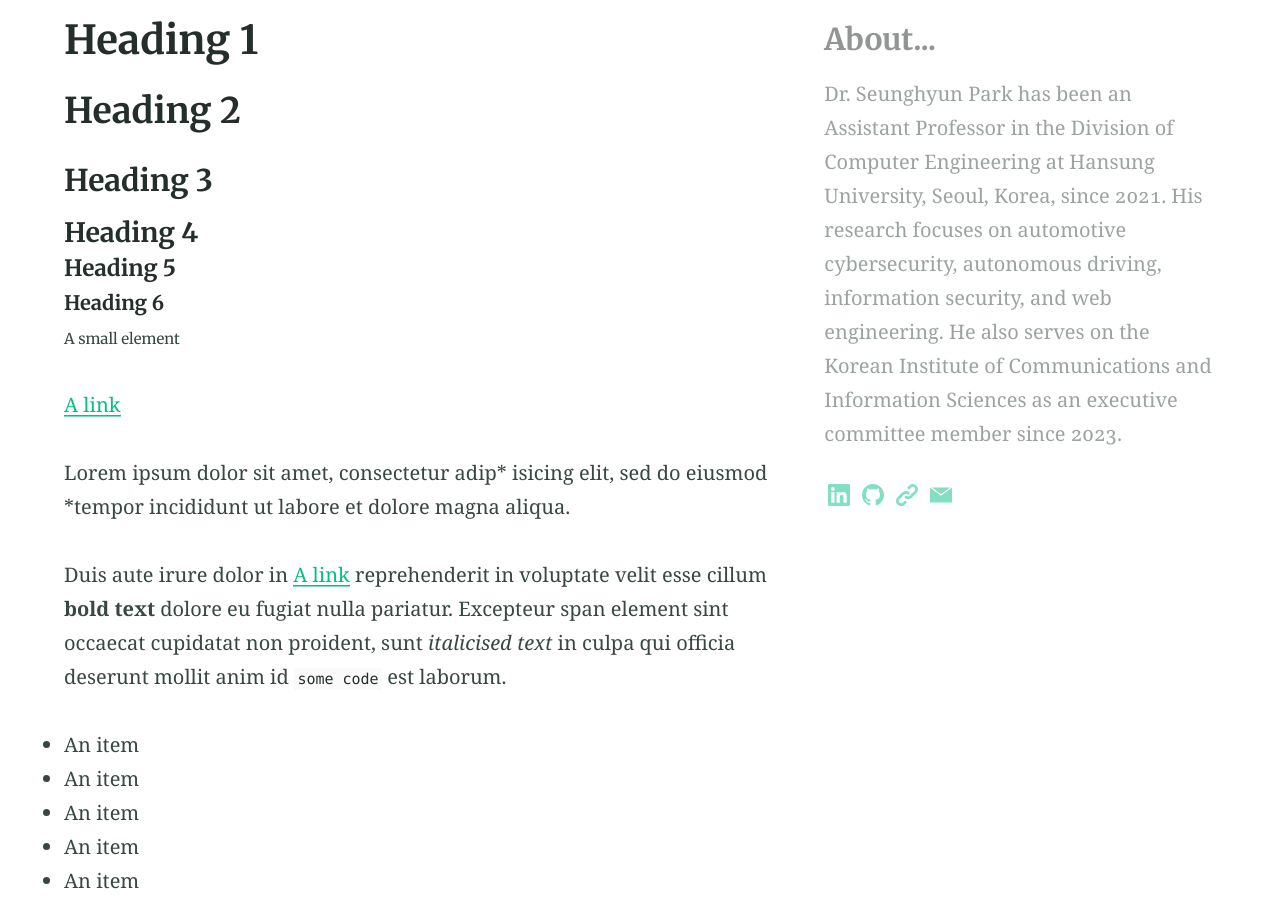
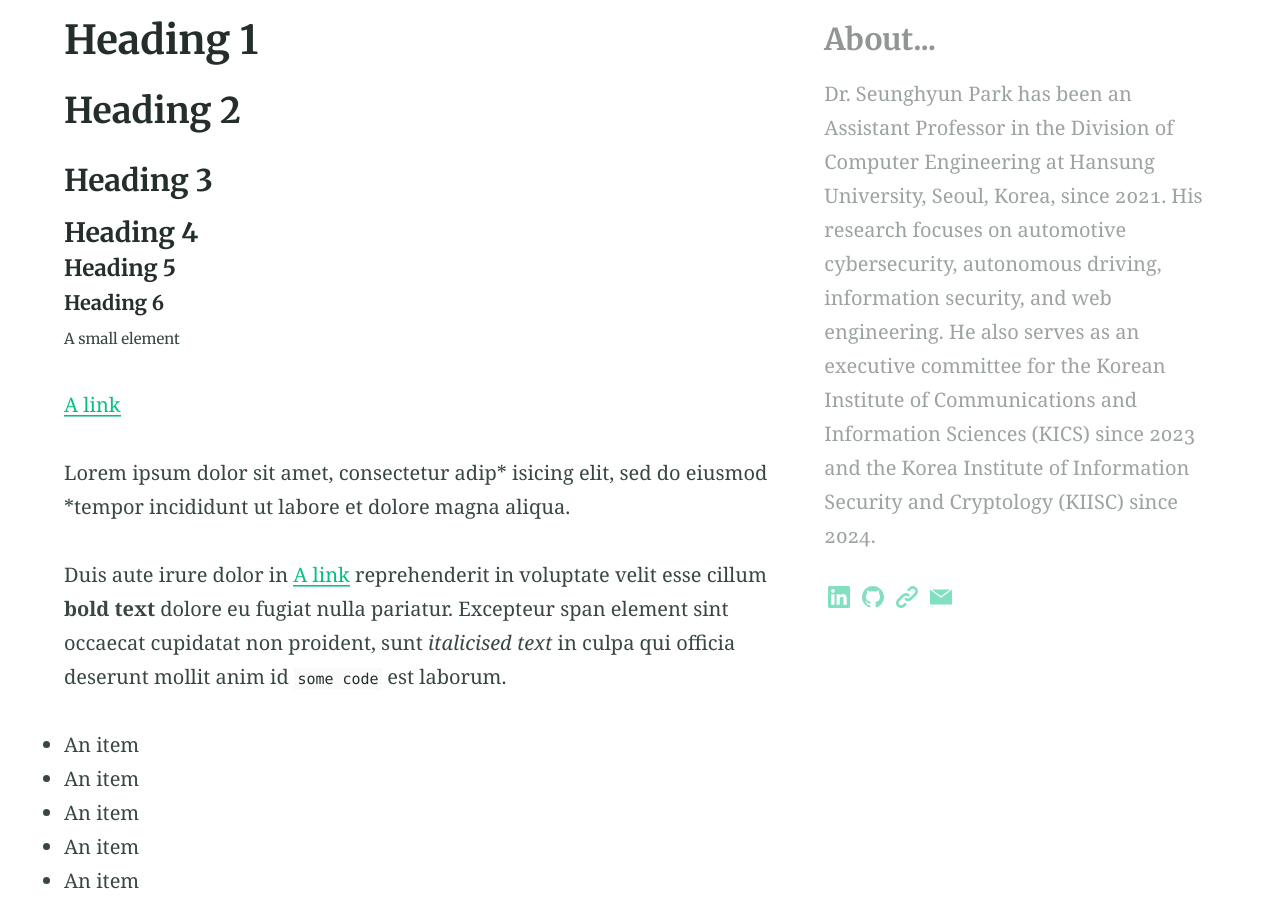
Before and after one commit to imcslab/imcslab.github.io, a Jekyll site: the page built from elements.md, in a window 1280 px wide and 900 px high, scrolled down 498 px. Built offline with Jekyll 4.4.1, drawn with Linux system fonts in a browser that asks for light colours.

Commit message:
Update _config.yml

```diff
--- a/_config.yml
+++ b/_config.yml
@@ -95,7 +95,7 @@ encoding: utf-8 # Make sure the encoding is right
 lang: en-US # Set the site language
 title: "Seunghyun Park" # Site name or title, also used in jekyll-seo-tag
 logo: "/assets/logos/logo.svg" # Site logo, also used in jekyll-seo-tag
-description: "Dr. Seunghyun Park has been an Assistant Professor in the Division of Computer Engineering at Hansung University, Seoul, Korea, since 2021. His research focuses on automotive cybersecurity, autonomous driving, information security, and web engineering. He also serves on the Korean Institute of Communications and Information Sciences as an executive committee member since 2023." # Site description and default description, also used in jekyll-seo-tag
+description: "Dr. Seunghyun Park has been an Assistant Professor in the Division of Computer Engineering at Hansung University, Seoul, Korea, since 2021. His research focuses on automotive cybersecurity, autonomous driving, information security, and web engineering. He also serves as an executive committee for the Korean Institute of Communications and Information Sciences (KICS) since 2023 and the Korea Institute of Information Security and Cryptology (KIISC) since 2024." # Site description and default description, also used in jekyll-seo-tag
 url: "https://sp-mcslab.github.io" # Site url, also used in jekyll-seo-tag
 baseurl: ""
 repo: "https://github.com/sp-mcslab"
```
